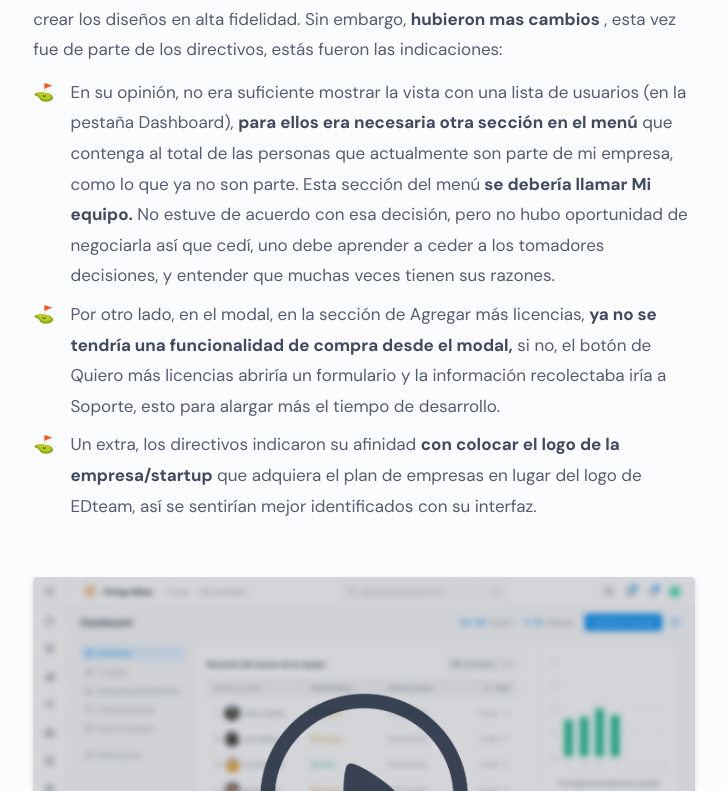
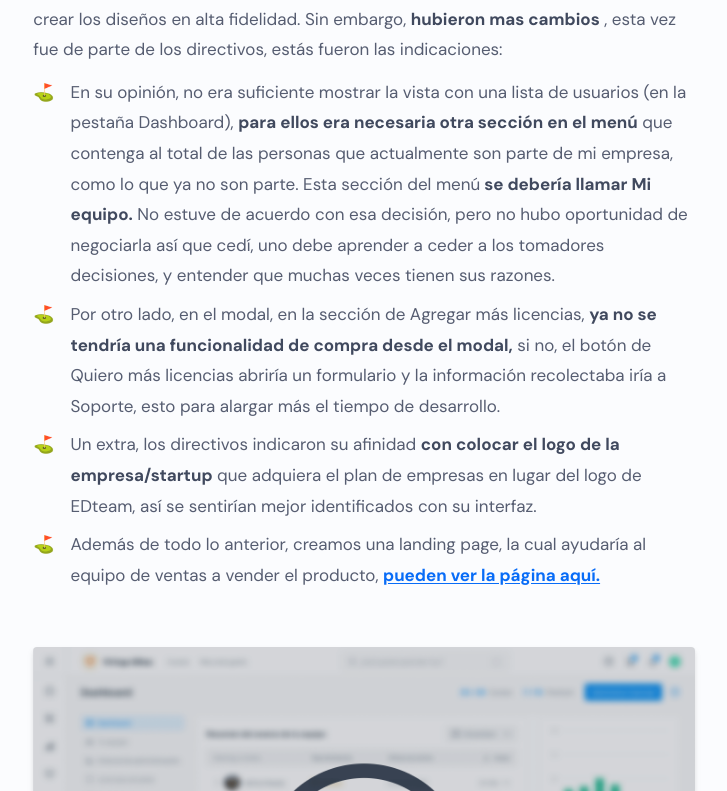
Before and after one commit to davidrivadeneyra/agrosol, a Next.js app: page /plan-empresas in a window 1280 px wide. Shown: the part 10293-11084 px from the top of the page, without its empty margins (276-1003 px from the left). Built offline with nearby package versions, Linux system fonts and the light colour scheme.

Commit message:
agrego links a regala y empresas, cambio el img de maze por un webp, además agrego el logo de maze

```diff
--- a/app/plan-empresas/page.js
+++ b/app/plan-empresas/page.js
@@ -474,7 +474,7 @@ export default function PlanEmpresas() {
 				</section>
 				<section className='mb-32 col-span-full'>
 					<img
-						src='./assets/img/pg/pg-m-02.jpg'
+						src='./assets/img/pg/pg-maze-test.webp'
 						alt=''
 						className='rounded'
 					/>
@@ -559,6 +559,22 @@ export default function PlanEmpresas() {
 										lugar del logo de EDteam, así se
 										sentirían mejor identificados con su
 										interfaz.
+									</span>
+								</li>
+								<li className='flex'>
+									<span className='p-base pr-4'>⛳</span>
+									<span>
+										Además de todo lo anterior, creamos una
+										landing page, la cual ayudaría al equipo
+										de ventas a vender el producto,{' '}
+										<span className='before:absolute before:-inset-0 hover:before:bg-blue-300 relative inline-block transition ease-in-out duration-300'>
+											<a
+												className='relative link-button-base link-color-blue active:text-blue-500/70'
+												target='_blanck'
+												href='https://ed.team/empresas'>
+												pueden ver la página aquí.
+											</a>{' '}
+										</span>
 									</span>
 								</li>
 							</ul>
--- a/public/styles.css
+++ b/public/styles.css
@@ -2047,6 +2047,12 @@ body::selection {
   background-color: hsl(var(--red-300), var(--tw-bg-opacity));
 }
 
+.hover\:before\:bg-purple-300:hover::before {
+  content: var(--tw-content);
+  --tw-bg-opacity: 1;
+  background-color: hsl(var(--purple-300), var(--tw-bg-opacity));
+}
+
 .focus\:outline-none:focus {
   outline: 2px solid transparent;
   outline-offset: 2px;
@@ -2110,6 +2116,10 @@ body::selection {
   color: hsl(var(--red-500), 0.7);
 }
 
+.active\:text-purple-500\/70:active {
+  color: hsl(var(--purple-500), 0.7);
+}
+
 .active\:duration-500:active {
   transition-duration: 500ms;
 }
```
Also changed, not shown: app/carrito/page.js (+16 -0 lines), public/assets/img/pg/pg-maze-test.webp (added).
